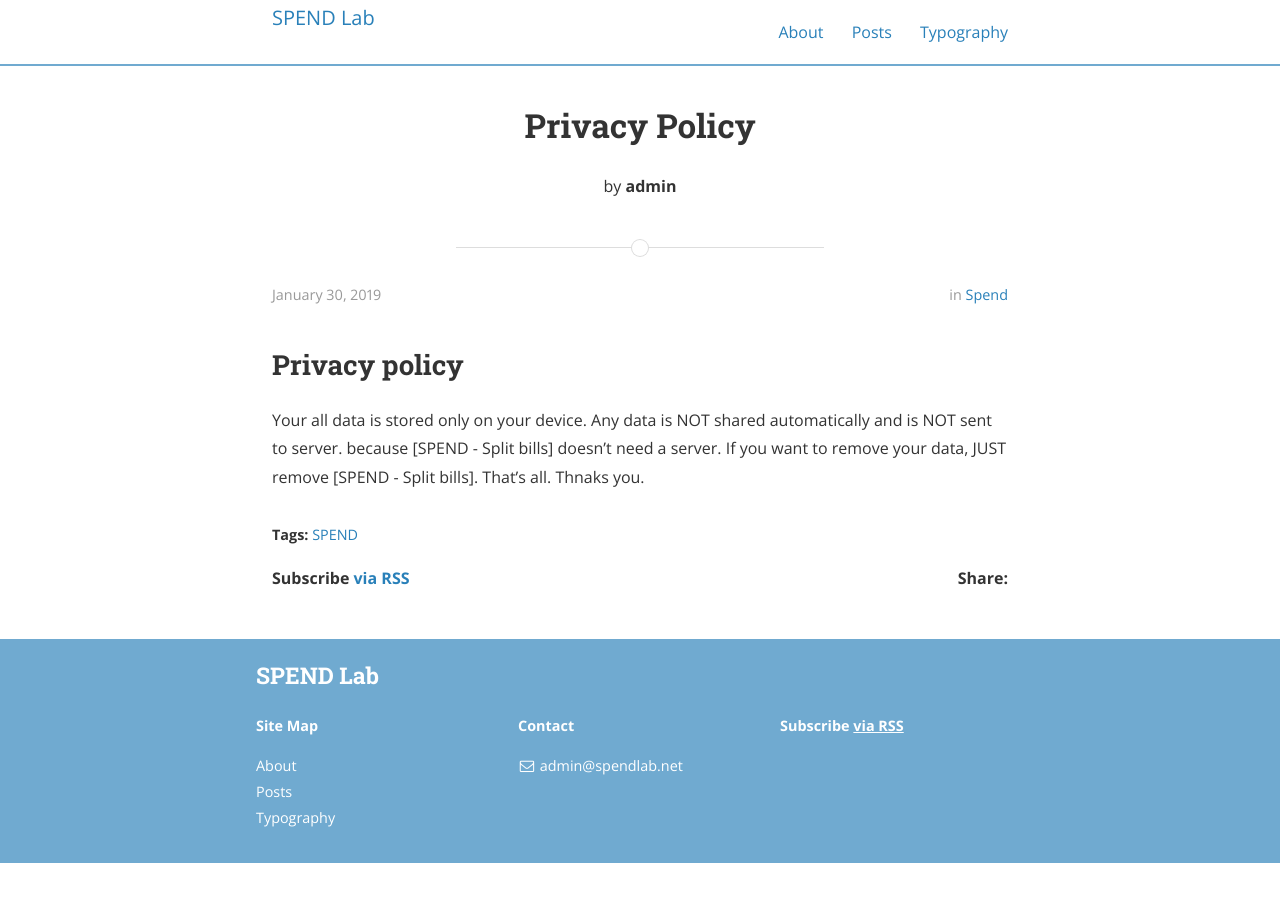
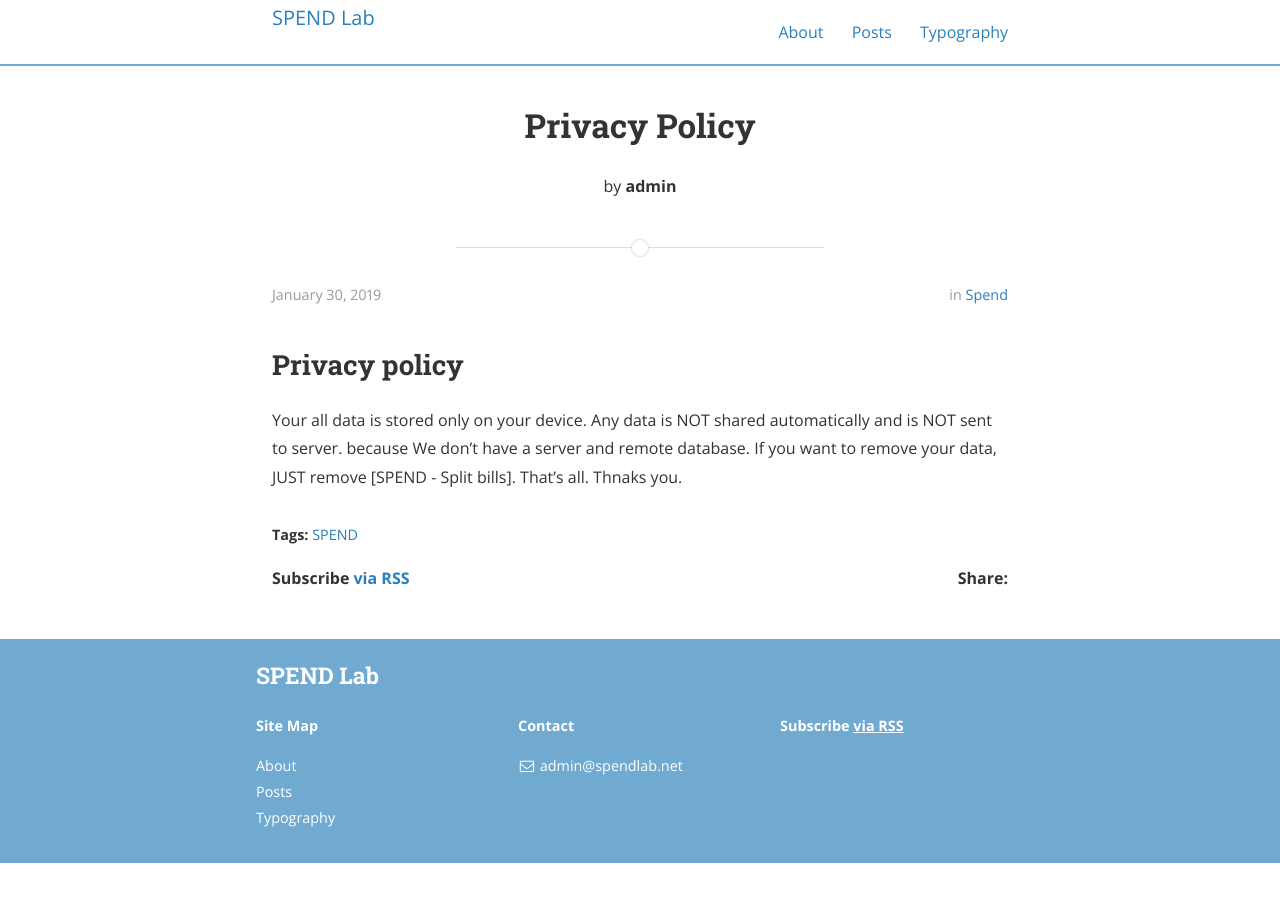
Before and after one commit to spendlab/spendlab.github.io, a Jekyll site: the page built from _posts/2019-01-30-privacy-policy.markdown, in a window 1280 px wide. Built offline with Jekyll 4.4.1, drawn with Linux system fonts in a browser that asks for light colours; nearby versions of some CDN libraries.

Commit message:
Update privacy policy

```diff
--- a/_posts/2019-01-30-privacy-policy.markdown
+++ b/_posts/2019-01-30-privacy-policy.markdown
@@ -8,4 +8,4 @@ tags: SPEND
 
 ## Privacy policy
 
-Your all data is stored only on your device. Any data is NOT shared automatically and is NOT sent to server. because [SPEND - Split bills] doesn't need a server. If you want to remove your data, JUST remove [SPEND - Split bills]. That's all. Thnaks you.
+Your all data is stored only on your device. Any data is NOT shared automatically and is NOT sent to server. because We don't have a server and remote database. If you want to remove your data, JUST remove [SPEND - Split bills]. That's all. Thnaks you.
```
